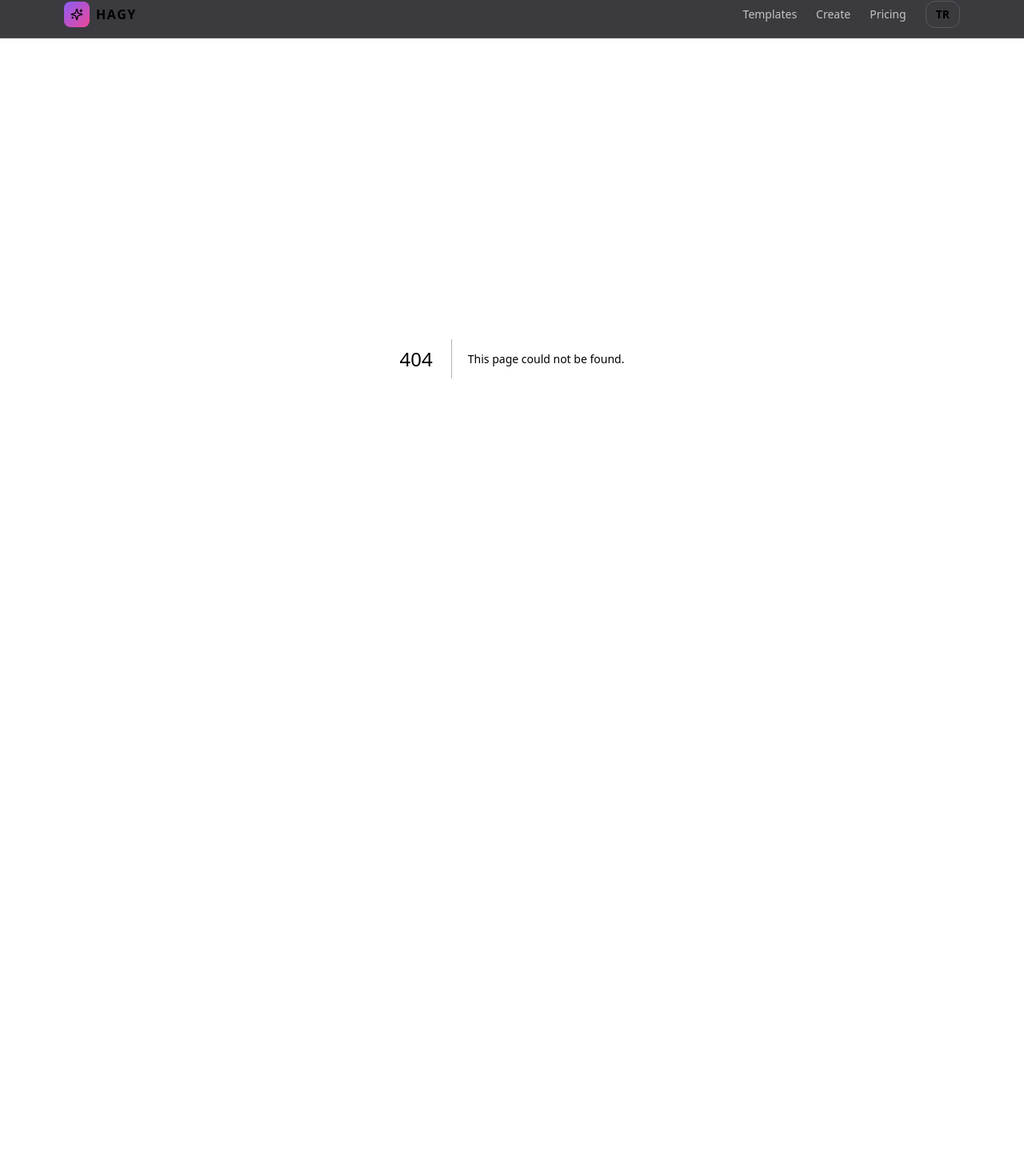
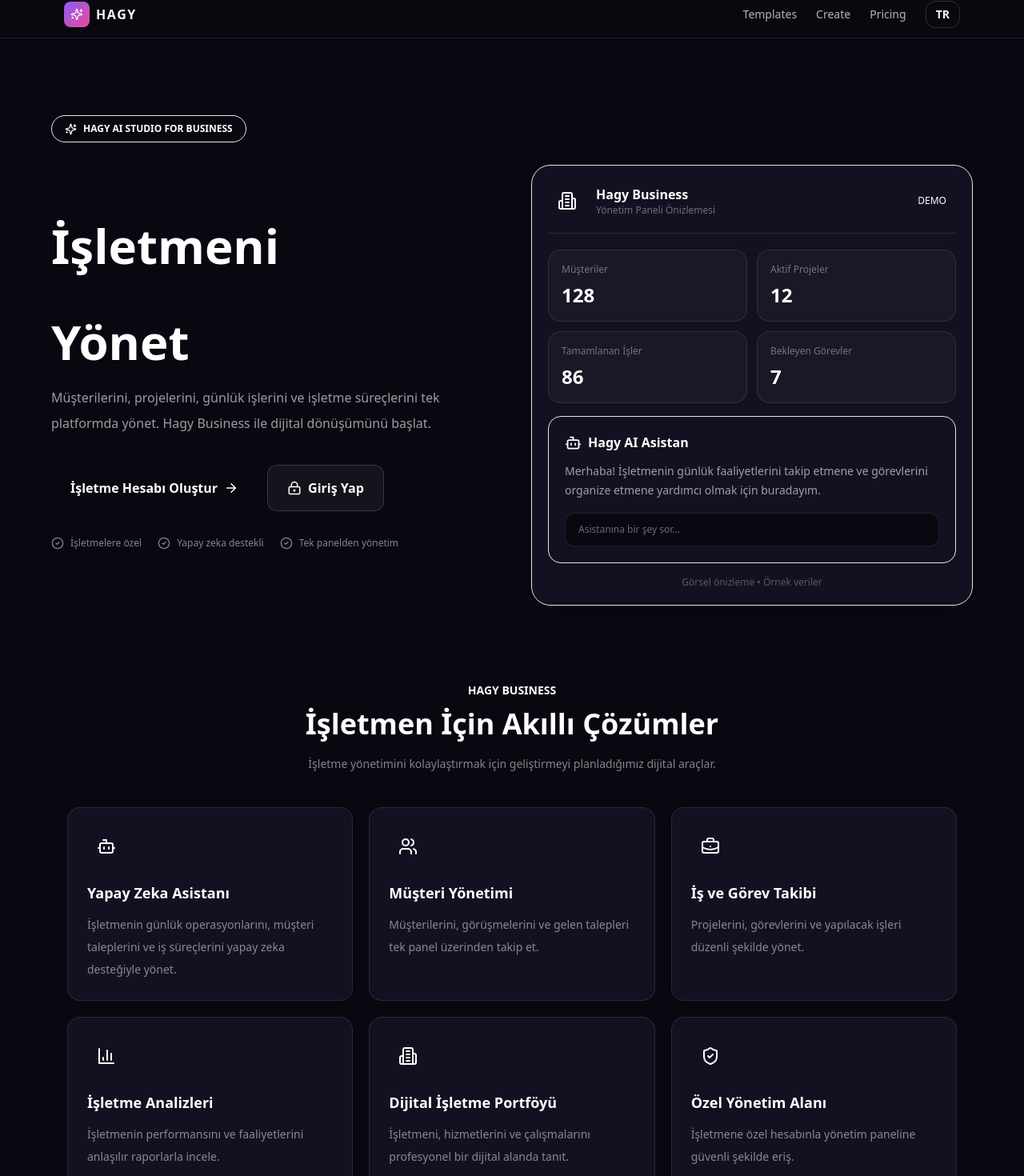
Before and after one commit to hagyploresj-svg/hagy-ai-studio, a Next.js app: page /business in a window 1280 px wide. Before the commit this address had no page. Shown: the part 11-1481 px from the top of the page at 80% size. Before the commit the page ends 1040 px from the top, so only its background shows below. Built offline with nearby package versions, Linux system fonts and the light colour scheme.

Commit message:
Create page.tsx

```diff
--- /dev/null
+++ b/src/app/business/page.tsx
@@ -0,0 +1,247 @@
+
+"use client";
+
+import Link from "next/link";
+import {
+  Building2,
+  Bot,
+  Users,
+  BriefcaseBusiness,
+  BarChart3,
+  ArrowRight,
+  ShieldCheck,
+  Sparkles,
+  CheckCircle2,
+  LockKeyhole,
+} from "lucide-react";
+
+const features = [
+  {
+    icon: Bot,
+    title: "Yapay Zeka Asistanı",
+    description:
+      "İşletmenin günlük operasyonlarını, müşteri taleplerini ve iş süreçlerini yapay zeka desteğiyle yönet.",
+  },
+  {
+    icon: Users,
+    title: "Müşteri Yönetimi",
+    description:
+      "Müşterilerini, görüşmelerini ve gelen talepleri tek panel üzerinden takip et.",
+  },
+  {
+    icon: BriefcaseBusiness,
+    title: "İş ve Görev Takibi",
+    description:
+      "Projelerini, görevlerini ve yapılacak işleri düzenli şekilde yönet.",
+  },
+  {
+    icon: BarChart3,
+    title: "İşletme Analizleri",
+    description:
+      "İşletmenin performansını ve faaliyetlerini anlaşılır raporlarla incele.",
+  },
+  {
+    icon: Building2,
+    title: "Dijital İşletme Portföyü",
+    description:
+      "İşletmeni, hizmetlerini ve çalışmalarını profesyonel bir dijital alanda tanıt.",
+  },
+  {
+    icon: ShieldCheck,
+    title: "Özel Yönetim Alanı",
+    description:
+      "İşletmene özel hesabınla yönetim paneline güvenli şekilde eriş.",
+  },
+];
+
+export default function BusinessPage() {
+  return (
+    <main className="min-h-screen bg-[#080811] text-white">
+      {/* HERO */}
+      <section className="relative overflow-hidden px-5 pb-24 pt-24">
+        <div className="pointer-events-none absolute left-1/2 top-0 h-96 w-[650px] -translate-x-1/2 rounded-full bg-violet-700/20 blur-[130px]" />
+
+        <div className="relative mx-auto max-w-6xl">
+          <div className="mb-7 inline-flex items-center gap-2 rounded-full border border-violet-500/30 bg-violet-500/10 px-4 py-2 text-xs font-semibold text-violet-300">
+            <Sparkles size={15} />
+            HAGY AI STUDIO FOR BUSINESS
+          </div>
+
+          <div className="grid items-center gap-12 lg:grid-cols-2">
+            <div>
+              <h1 className="text-4xl font-extrabold leading-tight md:text-6xl">
+                İşletmeni
+                <span className="block bg-gradient-to-r from-violet-400 via-fuchsia-400 to-cyan-400 bg-clip-text text-transparent">
+                  Yapay Zeka ile
+                </span>
+                Yönet
+              </h1>
+
+              <p className="mt-6 max-w-xl text-base leading-8 text-white/60">
+                Müşterilerini, projelerini, günlük işlerini ve
+                işletme süreçlerini tek platformda yönet.
+                Hagy Business ile dijital dönüşümünü başlat.
+              </p>
+
+              <div className="mt-9 flex flex-wrap gap-3">
+                <Link
+                  href="/business/register"
+                  className="inline-flex items-center gap-2 rounded-xl bg-violet-600 px-6 py-4 font-semibold transition hover:bg-violet-500"
+                >
+                  İşletme Hesabı Oluştur
+                  <ArrowRight size={18} />
+                </Link>
+
+                <Link
+                  href="/business/login"
+                  className="inline-flex items-center gap-2 rounded-xl border border-white/15 bg-white/5 px-6 py-4 font-semibold transition hover:bg-white/10"
+                >
+                  <LockKeyhole size={18} />
+                  Giriş Yap
+                </Link>
+              </div>
+
+              <div className="mt-8 flex flex-wrap gap-5 text-xs text-white/50">
+                <span className="flex items-center gap-2">
+                  <CheckCircle2 size={16} className="text-violet-400" />
+                  İşletmelere özel
+                </span>
+
+                <span className="flex items-center gap-2">
+                  <CheckCircle2 size={16} className="text-violet-400" />
+                  Yapay zeka destekli
+                </span>
+
+                <span className="flex items-center gap-2">
+                  <CheckCircle2 size={16} className="text-violet-400" />
+                  Tek panelden yönetim
+                </span>
+              </div>
+            </div>
+
+            {/* DASHBOARD PREVIEW */}
+            <div className="rounded-3xl border border-violet-500/20 bg-[#111121] p-5 shadow-2xl shadow-violet-900/10">
+              <div className="flex items-center justify-between border-b border-white/10 pb-4">
+                <div className="flex items-center gap-3">
+                  <div className="rounded-xl bg-violet-600/20 p-3">
+                    <Building2 className="text-violet-400" />
+                  </div>
+
+                  <div>
+                    <p className="font-bold">Hagy Business</p>
+                    <p className="text-xs text-white/40">
+                      Yönetim Paneli Önizlemesi
+                    </p>
+                  </div>
+                </div>
+
+                <span className="rounded-full bg-violet-500/10 px-3 py-1 text-xs text-violet-300">
+                  DEMO
+                </span>
+              </div>
+
+              <div className="mt-5 grid grid-cols-2 gap-3">
+                {[
+                  ["Müşteriler", "128"],
+                  ["Aktif Projeler", "12"],
+                  ["Tamamlanan İşler", "86"],
+                  ["Bekleyen Görevler", "7"],
+                ].map(([label, value]) => (
+                  <div
+                    key={label}
+                    className="rounded-2xl border border-white/10 bg-white/[0.03] p-4"
+                  >
+                    <p className="text-xs text-white/40">{label}</p>
+                    <p className="mt-2 text-2xl font-bold">{value}</p>
+                  </div>
+                ))}
+              </div>
+
+              <div className="mt-4 rounded-2xl border border-violet-500/20 bg-violet-500/5 p-5">
+                <div className="flex items-center gap-2">
+                  <Bot size={21} className="text-violet-400" />
+                  <p className="font-semibold">Hagy AI Asistan</p>
+                </div>
+
+                <p className="mt-3 text-sm leading-6 text-white/60">
+                  Merhaba! İşletmenin günlük faaliyetlerini
+                  takip etmene ve görevlerini organize etmene
+                  yardımcı olmak için buradayım.
+                </p>
+
+                <div className="mt-4 rounded-xl border border-white/10 bg-[#080811] px-4 py-3 text-xs text-white/40">
+                  Asistanına bir şey sor...
+                </div>
+              </div>
+
+              <p className="mt-4 text-center text-xs text-white/30">
+                Görsel önizleme • Örnek veriler
+              </p>
+            </div>
+          </div>
+        </div>
+      </section>
+
+      {/* FEATURES */}
+      <section className="mx-auto max-w-6xl px-5 pb-24">
+        <div className="mb-10 text-center">
+          <p className="text-sm font-semibold text-violet-400">
+            HAGY BUSINESS
+          </p>
+
+          <h2 className="mt-3 text-3xl font-extrabold md:text-4xl">
+            İşletmen İçin Akıllı Çözümler
+          </h2>
+
+          <p className="mx-auto mt-4 max-w-2xl text-sm leading-7 text-white/50">
+            İşletme yönetimini kolaylaştırmak için
+            geliştirmeyi planladığımız dijital araçlar.
+          </p>
+        </div>
+
+        <div className="grid gap-5 md:grid-cols-2 lg:grid-cols-3">
+          {features.map(({ icon: Icon, title, description }) => (
+            <div
+              key={title}
+              className="group rounded-2xl border border-white/10 bg-[#111121] p-6 transition hover:border-violet-500/40 hover:bg-[#16162a]"
+            >
+              <div className="mb-5 inline-flex rounded-xl bg-violet-500/10 p-3">
+                <Icon size={24} className="text-violet-400" />
+              </div>
+
+              <h3 className="text-lg font-bold">{title}</h3>
+
+              <p className="mt-3 text-sm leading-7 text-white/50">
+                {description}
+              </p>
+            </div>
+          ))}
+        </div>
+      </section>
+
+      {/* CTA */}
+      <section className="mx-auto max-w-6xl px-5 pb-24">
+        <div className="rounded-3xl border border-violet-500/20 bg-gradient-to-r from-violet-950/50 to-[#111121] p-8 text-center md:p-14">
+          <Bot size={38} className="mx-auto text-violet-400" />
+
+          <h2 className="mt-5 text-3xl font-extrabold">
+            İşletmenin Geleceğine Hazır Ol
+          </h2>
+
+          <p className="mx-auto mt-4 max-w-xl text-sm leading-7 text-white/60">
+            Yapay zeka destekli işletme yönetim sistemimiz
+            geliştirme aşamasında.
+          </p>
+
+          <Link
+            href="/business/register"
+            className="mt-7 inline-flex items-center gap-2 rounded-xl bg-violet-600 px-7 py-4 font-semibold transition hover:bg-violet-500"
+          >
+            İşletme Hesabı Oluştur
+            <ArrowRight size={18} />
+          </Link>
+        </div>
+      </section>
+    </main>
+  );
+}
```
